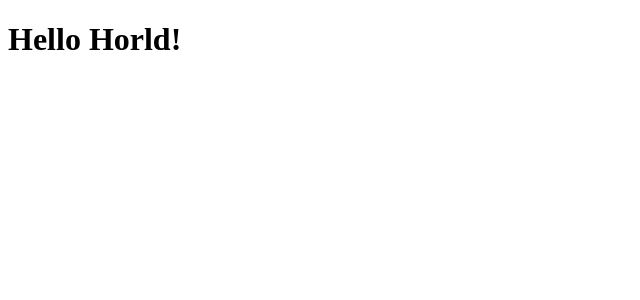
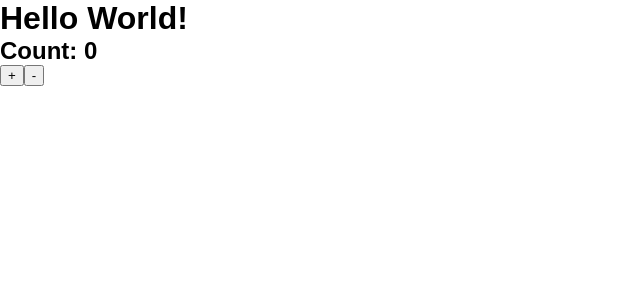
Before and after one commit to kelvearagao/react-boilerplate, a React app: page / in a window 1280 px wide. Shown: the top 300 px of the page, without its empty margins (0-640 px from the left). Built offline with nearby package versions, Linux system fonts and the light colour scheme.

Commit message:
Adiciona css loaders

```diff
--- a/package.json
+++ b/package.json
@@ -22,10 +22,13 @@
   "devDependencies": {
     "@babel/cli": "^7.6.4",
     "@babel/core": "^7.6.4",
+    "@babel/plugin-proposal-class-properties": "^7.5.5",
     "@babel/preset-env": "^7.6.3",
     "@babel/preset-react": "^7.6.3",
     "babel-loader": "^8.0.6",
+    "css-loader": "^3.2.0",
     "html-webpack-plugin": "^3.2.0",
+    "style-loader": "^1.0.0",
     "webpack": "^4.41.2",
     "webpack-cli": "^3.3.9",
     "webpack-dev-server": "^3.9.0",
--- a/src/App.js
+++ b/src/App.js
@@ -1,5 +1,28 @@
 import React from "react"
 
-const App = () => <h1>Hello Horld!</h1>
+class App extends React.Component {
+  state = {
+    count: 0
+  }
+
+  render() {
+    return (
+      <div>
+        <h1>Hello World!</h1>
+        <h2>Count: {this.state.count} </h2>
+        <button
+          onClick={() => this.setState(state => ({ count: state.count + 1 }))}
+        >
+          +
+        </button>
+        <button
+          onClick={() => this.setState(state => ({ count: state.count - 1 }))}
+        >
+          -
+        </button>
+      </div>
+    )
+  }
+}
 
 export default App
--- a/src/index.js
+++ b/src/index.js
@@ -1,5 +1,6 @@
 import React from "react"
 import ReactDOM from "react-dom"
 import App from "./App"
+import "./styles.css"
 
 ReactDOM.render(<App />, document.getElementById("app"))
--- /dev/null
+++ b/src/styles.css
@@ -0,0 +1,35 @@
+html {
+  box-sizing: border-box;
+  font-size: 16px;
+  font-family: sans-serif;
+}
+
+*,
+*:before,
+*:after {
+  box-sizing: inherit;
+}
+
+body,
+h1,
+h2,
+h3,
+h4,
+h5,
+h6,
+p,
+ol,
+ul {
+  margin: 0;
+  padding: 0;
+}
+
+ol,
+ul {
+  list-style: none;
+}
+
+img {
+  max-width: 100%;
+  height: auto;
+}
--- a/webpack.config.base.js
+++ b/webpack.config.base.js
@@ -14,8 +14,14 @@ module.exports = {
         loader: "babel-loader",
         exclude: /node_modules/,
         options: {
-          presets: ["@babel/preset-env", "@babel/preset-react"]
+          presets: ["@babel/preset-env", "@babel/preset-react"],
+          plugins: ["@babel/plugin-proposal-class-properties"]
         }
+      },
+      {
+        test: /\.css$/,
+        use: ["style-loader", "css-loader"],
+        exclude: /node_modules/
       }
     ]
   },
--- a/webpack.config.dev.js
+++ b/webpack.config.dev.js
@@ -5,5 +5,6 @@ module.exports = merge(baseConfig, {
   mode: "development",
   devServer: {
     port: 9000
-  }
+  },
+  devtool: 'source-map'
 })
```
Also changed, not shown: 1 other file (tests, documents, lock files or other folders).
